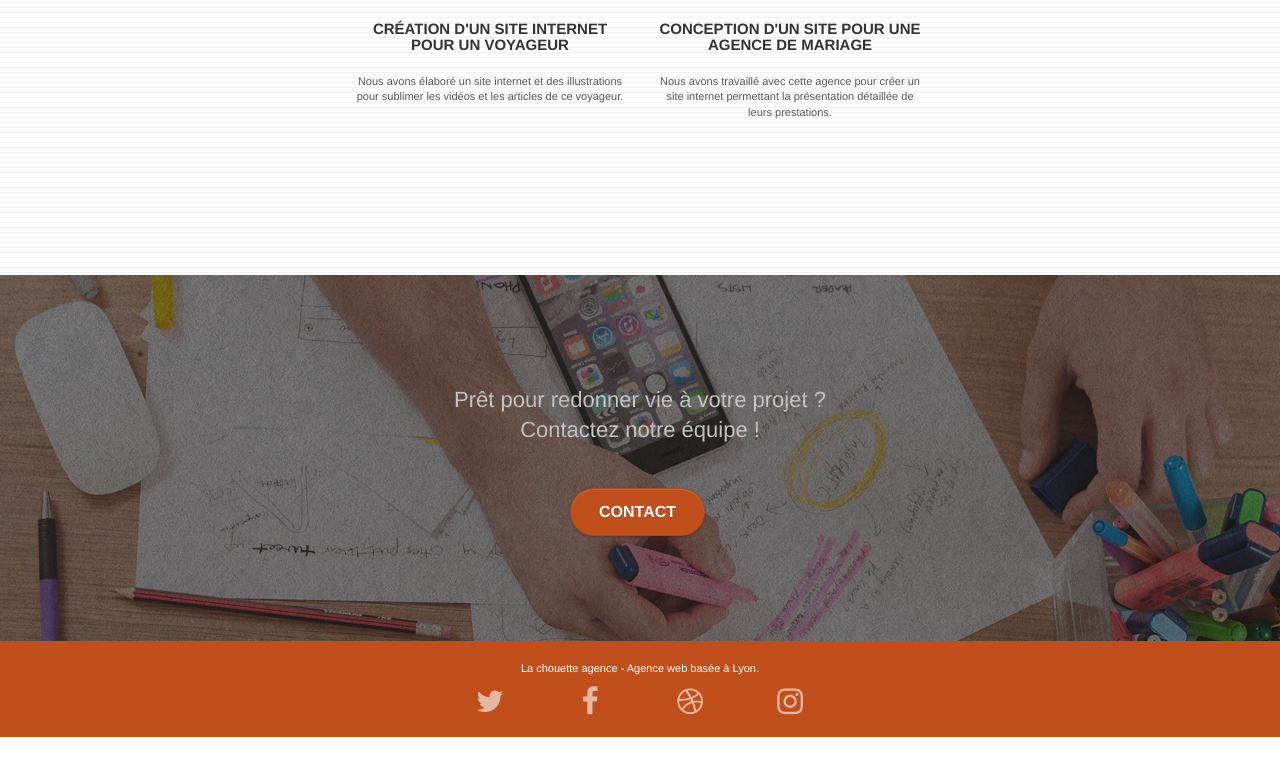
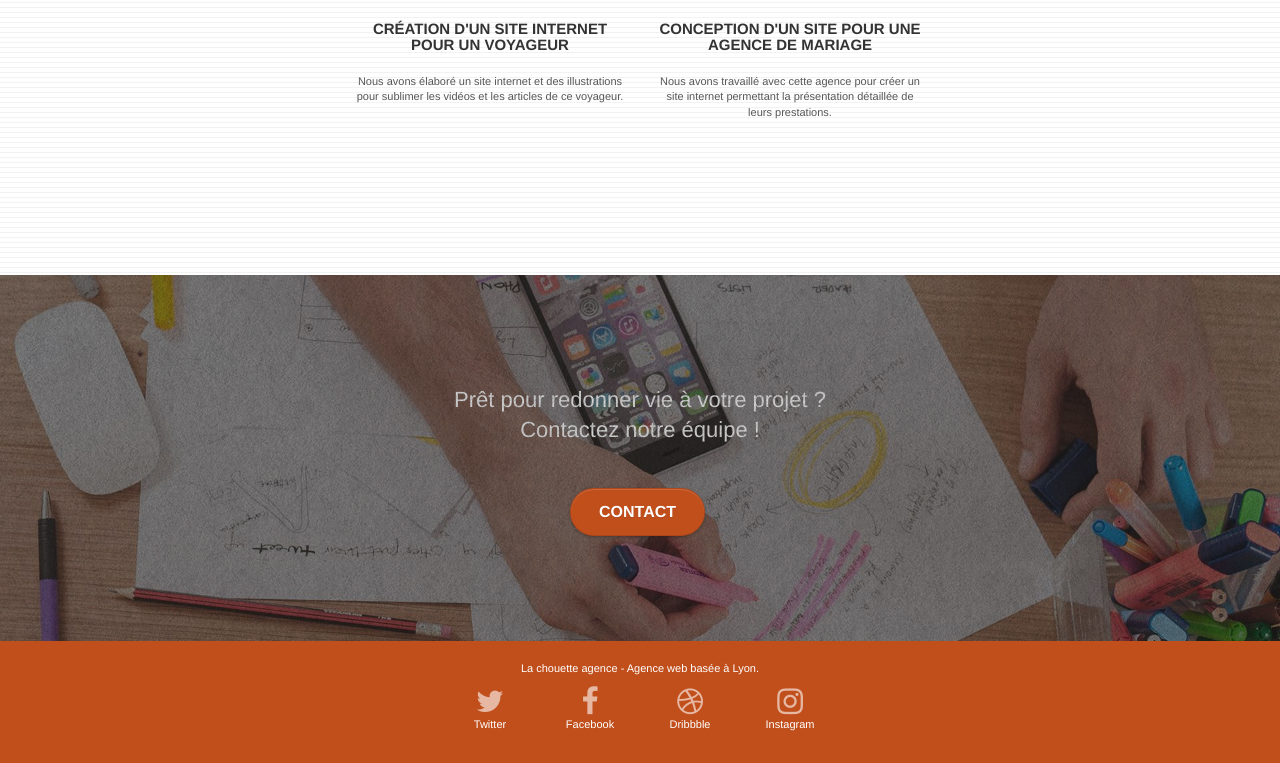
Before and after one commit to WebDevLyon/P4---Chouette-agence---DW, a plain HTML site: page index.html in a window 1280 px wide. Shown: the part 2620-3383 px from the top of the page. Before the commit the page ends 3357 px from the top, so only its background shows below. Drawn offline with Linux system fonts and the light colour scheme.

Commit message:
Correction couleur sur lien footer pour contrast AA et ajout specifique name au lien

```diff
--- a/index.html
+++ b/index.html
@@ -220,22 +220,22 @@
 							<div class="row row-no-gutters social">
 								<div class="col-sm-3">
 									<div class="text-center">
-										<a class="social" href="#"><span class="fa fa-twitter icon-md"></span></a>
+										<a class="social white" href="#"><span class="fa fa-twitter icon-md"></span><p class="link_name white">Twitter</p></a>
 									</div>
 								</div>
 								<div class="col-sm-3">
 									<div class="text-center">
-										<a class="social" href="#"><span class="fa fa-facebook icon-md"></span></a>
+										<a class="social white" href="#"><span class="fa fa-facebook icon-md"></span><p class="link_name white">Facebook</p></a>
 									</div>
 								</div>
 								<div class="col-sm-3">
 									<div class="text-center">
-										<a class="social" href="#"><span class="fa fa-dribbble icon-md"></span></a>
+										<a class="social white" href="#"><span class="fa fa-dribbble icon-md"></span><p class="link_name white">Dribbble</p></a>
 									</div>
 								</div>
 								<div class="col-sm-3">
 									<div class="text-center">
-										<a class="social" href="#"><span class="fa fa-instagram icon-md"></span></a>
+										<a class="social white" href="#"><span class="fa fa-instagram icon-md"></span><p class="link_name white">Instagram</p></a>
 									</div>
 								</div>
 							</div>
--- a/style.css
+++ b/style.css
@@ -1056,3 +1056,7 @@ h4 {
 .citation+p{
     font-size: 1.5rem;
 }
+
+.link_name{
+    color: inherit;
+}
```
